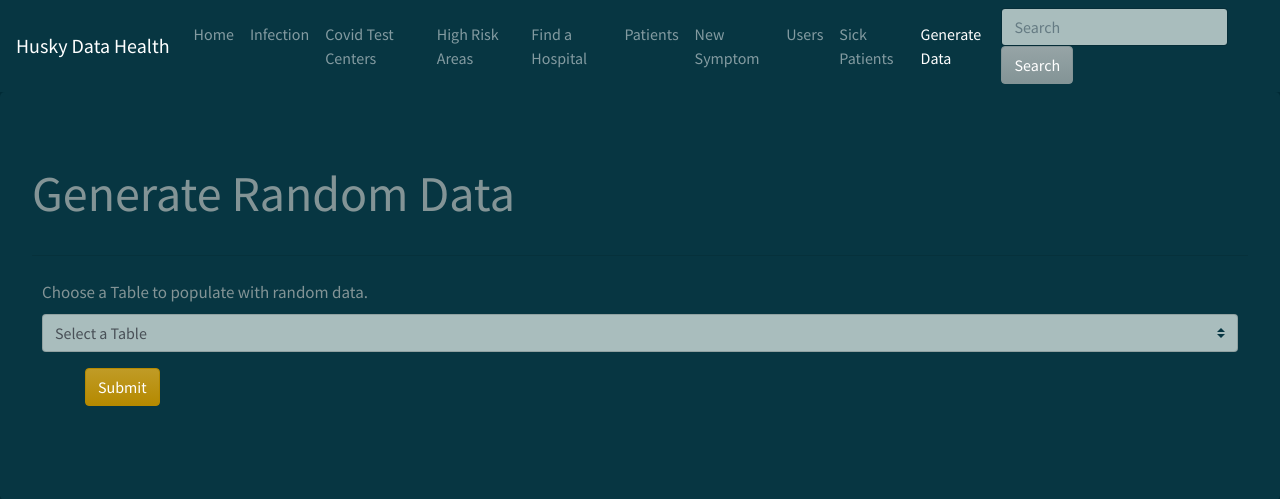
After one commit to elijah-freeman/HuskyDataIncWebApp, a PHP site: page /random_data.php in a window 1280 px wide. The commit adds this page. Shown: the top 499 px of the page. Run offline with PHP 8.4, Linux system fonts and the light colour scheme.

Commit message:
Implemented option for user to insert randomized data into our database by selecting one of our tables directly

```diff
--- /dev/null
+++ b/random_data.php
@@ -0,0 +1,273 @@
+<?php require_once('config.php'); ?>
+<!--
+Project Phase III
+Group name: Husky Data Inc.
+Group members: Elijah Freeman, Roy (Dongyeon) Joo, Xiuxiang Wu
+-->
+
+<!DOCTYPE html>
+<html lang="en">
+<head>
+    <meta charset="UTF-8">
+    <meta name="viewport" content="width=device-width, initial-scale=1.0">
+    <title>New Symptom</title>
+    <!-- add a reference to the external stylesheet -->
+    <!-- Uses the solar stylesheet from bootswatch -->
+    <link rel="stylesheet" href="https://bootswatch.com/4/solar/bootstrap.min.css">
+    <link rel="stylesheet" type="text/css" href="new_symptoms_stylesheet.css">
+</head>
+<body>
+<!-- START Add HTML code for the top menu section (navigation bar) -->
+<nav class="navbar navbar-expand-lg navbar-dark bg-dark">
+    <a class="navbar-brand" href="#">Husky Data Health</a>
+    <button class="navbar-toggler" type="button" data-toggle="collapse" data-target="#navbarColor02"
+            aria-controls="navbarColor02" aria-expanded="false" aria-label="Toggle navigation">
+        <span class="navbar-toggler-icon"></span>
+    </button>
+    <div class="collapse navbar-collapse" id="navbarColor02">
+        <ul class="navbar-nav mr-auto">
+            <li class="nav-item">
+                <!-- May need to modify the following line -->
+                <a class="nav-link" href="index.php">Home
+                    <span class="sr-only">(current)</span>
+                </a>
+            </li>
+            <li class="nav-item">
+                <a class="nav-link" href="infection.php">Infection</a>
+            </li>
+            <li class="nav-item">
+                <a class="nav-link" href="covid_test_center.php">Covid Test Centers</a>
+            </li>
+            <li class="nav-item">
+                <a class="nav-link" href="high_risk.php">High Risk Areas</a>
+            </li>
+            <li class="nav-item">
+                <a class="nav-link" href="hospital.php">Find a Hospital</a>
+            </li>
+            <li class="nav-item">
+                <a class="nav-link" href="patient.php">Patients</a>
+            </li>
+            <li class="nav-item">
+                <a class="nav-link" href="new_symptoms.php">New Symptom</a>
+            </li>
+            <li class="nav-item">
+                <a class="nav-link" href="user_info.php">Users</a>
+            </li>
+            <li class="nav-item">
+                <a class="nav-link" href="sick_patients.php">Sick Patients</a>
+            </li>
+            <li class="nav-item active">
+                <a class="nav-link" href="random_data.php">Generate Data</a>
+            </li>
+        </ul>
+        <form class="form-inline my-2 my-lg-0">
+            <input class="form-control mr-sm-2" type="text" placeholder="Search">
+            <button class="btn btn-secondary my-2 my-sm-0" type="submit">Search</button>
+        </form>
+    </div>
+</nav>
+<!-- END Add HTML code for the top menu section (navigation bar) -->
+<div class="jumbotron">
+    <p style="font-size: 50px" class="lead">Generate Random Data</p>
+    <hr class="my-4">
+    <form id="form-one" method="POST" action="random_data.php">
+        <!-- div container for the drop down form select bar -->
+        <div class="item-1">
+            <div class="form-group">
+                <label style="font-size: 17px" for="symptom_select">Choose a Table to populate with random data.</label>
+                <select class = "custom-select" name="table"  id='table-select'>
+                    <?php
+                    $connection = mysqli_connect(DBHOST, DBUSER, DBPASS, DBNAME);
+                    if (mysqli_connect_errno()) {
+                        die(mysqli_connect_error());
+                    }
+                    ?>
+                    <option selected>Select a Table</option>
+                    <option value="hospital">HOSPITAL</option>
+                    <option value="infection">INFECTION</option>
+                    <option value="location">LOCATION</option>
+                    <option value="patient">PATIENT</option>
+                    <option value="symptom">SYMPTOM</option>
+                    <option value="user_info">USER_INFO</option>
+                </select>
+            </div>
+        </div>
+
+        <div class="item-2">
+            <div class="container">
+                <div class="btn-holder">
+                    <button  style="display: inline" id="submit_button"  class="btn btn-primary"
+                             onclick='this.form.submit()'>Submit
+                    </button>
+                </div>
+            </div>
+        </div>
+        <div class="item-3">
+
+            <?php
+            $hospital_data = array();
+            array_push($hospital_data, 'Providence St. Peter Hospital Olympia', 'Capital Medical Center',
+            'Providence Medical Center', 'Providence Centralia Hospital', 'Western State Hospital', 'Mason General Hospital',
+            'MultiCare Tacoma General Hospital', 'UW Medical Center - Northwest Seattle Hospital', 'MultiCare Good Samaritan Hospital',
+                'St. Joseph Medical Center', 'Willapa Harbor Hospital Campus', 'St. Clare Hospital', 'MultiCare Allenmore Hospital');
+            $county_data = array();
+            array_push($county_data, 'King', 'Pierce', 'Snohomish', 'Spokane', 'Clark', 'Thurston',
+            'Kitsap', 'Yakima', 'Whatcom', 'Benton', 'Skagit', 'Cowlitz', 'Grant', 'Franklin', 'Island', 'Lewis',
+            'Clallam', 'Chelan', 'Grays Harbor', 'Mason', 'Whiman', 'Kittitas', 'Stevens', 'Douglas', 'Okanogan',
+            'Jefferson', 'Asotin', 'Pacific', 'Klickitat');
+            $infection_data = array();
+            array_push($infection_data, 'Influenza', 'Common cold', 'Measles', 'Rubella', 'Chicken Pox',
+            'Norovirus', 'Polio', 'Mono', 'Herpes Simplex Virus', 'Human Papillomavirus', 'Meningitis', 'West Nile Virus',
+            'Rabies', 'Ebola', 'COVID-19', 'Strep Throat', 'Gonorrhea', 'Syphilis', 'Tuberculosis', 'Whooping Cough',
+            'Pneumocococal pneumonia', 'Lyme disease', 'Cholera', 'Botulism', 'Tetanus', 'Anthrax', 'Malaria', 'Toxoplasmosis',
+            'Trichomoniasis', 'Giardiasis', 'Tapeworm infection');
+            $state_data = array('WA');
+            $patient_email_data = array();
+            array_push($patient_email_data, 'liedra@optonline.net', 'xtang@live.com', 'singer@msn.com',
+                        'tromey@me.com', 'attwood@gmail.com', 'augusto@hotmail.com', 'dwheeler@icloud.com', 'bogjobber@verizon.net',
+                        'moxfulder@att.net', 'wojciech@att.net', 'djpig@yahoo.com', 'sumdumass@aol.com');
+            $symptom_description_data = array();
+            array_push($symptom_description_data, 'Chills', 'Fever', 'Paresthesia', 'Light-headed', 'Dizzy',
+            'Nauseated', 'Short of Breath', 'Sleepy', 'Sweaty', 'Thirsty', 'Tired', 'Weak', 'Convulsions', 'Deformity',
+            'Discharge', 'Dizziness', 'Hypothermia', 'Jaundice', 'Muscle Weakness', 'Pyrexia', 'Swelling', 'Weight Gain',
+            'Arrhymia', 'Bradycardia', 'Chest pain', 'Palpitations', 'Dry Mouth', 'Hearing Loss', 'Sore Throat', 'Toothache',
+            'Tinnitus', 'Abdominal Pain', 'Bleeding', 'Diarrhea', 'Dysphagia', 'Neck Stiffness', 'Paralysis');
+
+            $first_name_data = array();
+            array_push($first_name_data, 'James', 'Mary', 'John', 'Patricia', 'Robert', 'Jennifer', 'Michael',
+            'Linda', 'William', 'Elizabeth', 'David', 'Barbara', 'Richard', 'Susan', 'Susan', 'Joseph', 'Jessica', 'Joseph',
+            'Thomas', 'Sarah', 'Charles', 'Karen', 'Christopher', 'Nancy', 'Daniel', 'Lisa', 'Matthew');
+            $last_name_data = array();
+            array_push($last_name_data, 'Smith', 'Johnson', 'Williams', 'Brown', 'Jones', 'Garcia',
+            'Garcia', 'Miller', 'Davis', 'Rodriguez', 'Martinez', 'Hernandez', 'Lopez', 'Gonzalez', 'Wilson', 'Anderson',
+            'Thomas', 'Taylor', 'Moore', 'Jackson', 'Martin', 'Lee', 'Perez', 'Thompson', 'White');
+            $sex_data = array('M', 'F');
+
+            $medicine_data = array();
+            array_push($medicine_data, 'Amoxicillin', 'Azithromycin', 'Amoxicillin', 'Clindamycin', 'Cephalexin',
+            'Ciprofloxacin', 'Sulfamethoxazole', 'Trimethoprim', 'Levofloxacin', 'Doxycycline', 'Lisinopril', 'Atorvastatin',
+            'Levothyroxine', 'Metformin', 'Amlodipine', 'Metoprolol', 'Omeprazole', 'Simvastatin', 'Losartan', 'Albuterol',
+            'Vicodin', 'Simvastatin', 'Metformin', 'Amlodipine');
+            ?>
+
+            <?php
+            // HERE IS WHERE WE SEND INFORMATION TO OUR DATABASE
+            if ($_SERVER["REQUEST_METHOD"] == "POST") {
+                if (isset($_POST['table'])) {
+                ?>
+                <?php
+                if (mysqli_connect_errno()) {
+                    die(mysqli_connect_error());
+                }
+                // If predefined symptom and no diagnosis then execute
+                if ($_POST['table'] == 'hospital') {
+                    for ($i = 1;  $i < sizeof($hospital_data); $i++) {
+                        $hosp_var = $hospital_data[array_rand($hospital_data)];
+                        $total_bed_var = rand(50, 500);
+                        $avail_bed_var = rand(0, 250);
+                        $county_var = $county_data[array_rand($county_data)];
+                        $covid_test_var = rand(0, 1);
+                        mysqli_query($connection, "INSERT INTO HOSPITAL(hospital_name, total_bed, availability_bed, county, covid_test)
+                        VALUES ('$hosp_var', $total_bed_var, $avail_bed_var, '$county_var', $covid_test_var)");
+                    }
+                } elseif ($_POST['table'] == 'infection') {
+
+                    for ($i = 0; $i <= sizeof($infection_data); $i++) {
+                        $infection_var = $infection_data[array_rand($infection_data)];
+                        $infection_rate_var = rand(1, 1000)/1000;
+                        $medicine_data_var = $medicine_data[array_rand($medicine_data)];
+                        $num_infections_var = rand(1, 100000);
+                        mysqli_query($connection, "INSERT INTO INFECTION(infection_name, infection_rate, medication, num_of_infections)
+                        VALUES ('$infection_var', $infection_rate_var, '$medicine_data_var', $num_infections_var)");
+                    }
+
+                } elseif ($_POST['table'] == 'location') {
+                    for ($i = 0;  $i < sizeof($county_data)-1; $i++) {
+                        $rand_pop_var = rand(1000, 100000);
+                        $rand_num_hosp_var = rand(1, 25);
+                        mysqli_query($connection, "INSERT INTO LOCATION(county, state, population, num_of_hospital)
+                        VALUES ('$county_data[$i]', 'WA', $rand_pop_var, $rand_num_hosp_var)");
+                    }
+
+                } elseif ($_POST['table'] == 'patient') {
+
+                    // Not a particularly good design choice.
+                    // Should update the patient id to auto-increment.
+                    $id_counter = 1014;
+                    for ($i = 0; $i < sizeof($patient_email_data); $i++) {
+                        $id_counter++;
+
+                        $rand_sickness_type = $infection_data[array_rand($infection_data)];
+                        $rand_severity = rand(1, 10);
+                        $rand_duration = rand(1, 365);
+                        $rand_age_range = rand(1, 115);
+                        $rand_hosp_name = $hospital_data[array_rand($hospital_data)];
+                        $rand_patient_email = $patient_email_data[array_rand($patient_email_data)];
+
+                        mysqli_query($connection, "INSERT INTO PATIENT(patient_id, sickness_type, severity, duration, age_range, hosp_name, patient_email)
+                        VALUES ($id_counter, '$rand_sickness_type', $rand_severity, $rand_duration, $rand_age_range, '$rand_hosp_name', '$rand_patient_email')");
+
+                    }
+
+                } elseif ($_POST['table'] == 'symptom') {
+                    // Looks good - might be good to add these particular symptoms to a patient? Otherwise
+                    // a patient will only have a single
+                    for ($i = 0; $i < sizeof($symptom_description_data); $i++) {
+                        $rand_desc = $symptom_description_data[array_rand($symptom_description_data)];
+                        $rand_sym_severity = rand(1, 10);
+                        $rand_infect_name = $infection_data[array_rand($infection_data)];
+                        mysqli_query($connection, "INSERT INTO SYMPTOM(description, severity, infection_name)
+                        VALUES ('$rand_desc', $rand_sym_severity, '$rand_infect_name')");
+                    }
+
+                } elseif ($_POST['table'] == 'user_info') {
+                    $id_counter = 30;
+                    for ($i = 0; $i < sizeof($patient_email_data); $i++) {
+                        $id_counter = rand(50, 100000);
+                        $id_counter++;
+
+                        $rand_email = $patient_email_data[array_rand($patient_email_data)];
+                        $rand_first_name = $first_name_data[array_rand($first_name_data)];
+                        $rand_last_name = $last_name_data[array_rand($last_name_data)];
+                        $rand_county = $county_data[array_rand($county_data)];
+                        $rand_sex = $sex_data[array_rand($sex_data)];
+                        $rand_age = rand(1, 115);
+                        $rand_year = rand(2018, 2020);
+                        $rand_month = rand(10, 12);
+                        $rand_day = rand(10, 28);
+                        $rand_total_year = $rand_year .= $rand_month .= $rand_day;
+
+                        mysqli_query($connection, "INSERT INTO USER_INFO(user_id, email, first_name, last_name, county, sex, age, Case_start_data)
+                            VALUES ($id_counter, '$rand_email', '$rand_first_name', '$rand_last_name', '$rand_county',
+                                    '$rand_sex', $rand_age, '$rand_total_year')");
+
+
+                    }
+
+                }
+
+
+
+                else {
+                    ?>
+                    <div id='symptom_alert'>
+                        <div class="alert alert-dismissible alert-info">
+                            <h4 class="alert-heading">Symptom Recorded</h4>
+                            <p class="mb-0">We have recorded your <?php echo $_POST['table']; ?> symptom.
+                                    If you feel unwell or your symptom worsen please find
+                                    your nearest hospital below. If you would like to record another
+                                    symptom re-enter the above information.
+                                <a href="covid_test_center.php" class="alert-link">Find a Test Center</a>.</p>
+                        </div>
+                    </div>
+                    <?php
+                }
+            }// end if (isset)
+            } // end if ($_SERVER)
+            ?>
+        </div>
+    </form>
+</div>
+<!-- Some javascript to provide some functionality -->
+</body>
+</html>
```
Also changed, not shown: high_risk.php (+11 -59 lines).
